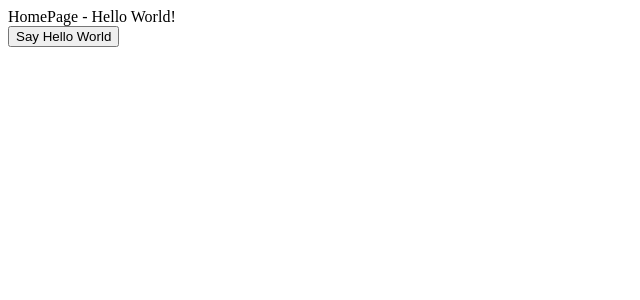
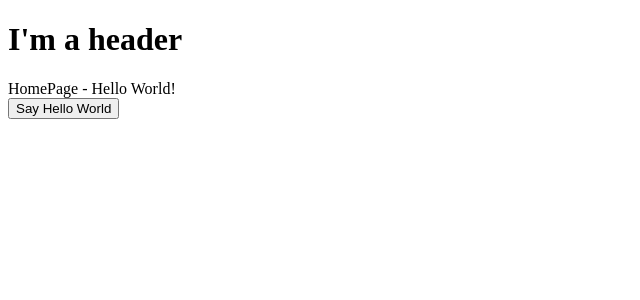
Before and after one commit to monello/udemy-react-ssr, a React app: page / in a window 1280 px wide. Shown: the top 300 px of the page, without its empty margins (0-640 px from the left). Built offline with nearby package versions, Linux system fonts and the light colour scheme; the HTML template or start-up script is replaced by a standard one.

Commit message:
refactor: create a root-level App component and nested routing

```diff
--- /dev/null
+++ b/src/client/App.js
@@ -0,0 +1,15 @@
+import React from 'react';
+import { renderRoutes } from 'react-router-config';
+
+const App = ({ route }) => {
+    return (
+        <div>
+            <h1>I'm a header</h1>
+            {renderRoutes(route.routes)}
+        </div>
+    );
+};
+
+export default {
+    component: App
+};
--- a/src/client/Routes.js
+++ b/src/client/Routes.js
@@ -1,9 +1,14 @@
 import React from "react";
+import App from "./App";
 import HomePage from "./pages/HomePage";
 import UsersListPage, { loadData } from "./pages/UsersListPage";
 
 // This is how you handle Routing when using the `react-router-config` package
 export default [
+    {
+        ...App,
+        // nested routes
+        routes: [
             {
                 ...HomePage,
                 path: '/',
@@ -13,4 +18,6 @@ export default [
                 ...UsersListPage,
                 path: '/users',
             }
+        ]
+    }
 ];
```
Lines whose indentation alone changed are shown as unchanged.
